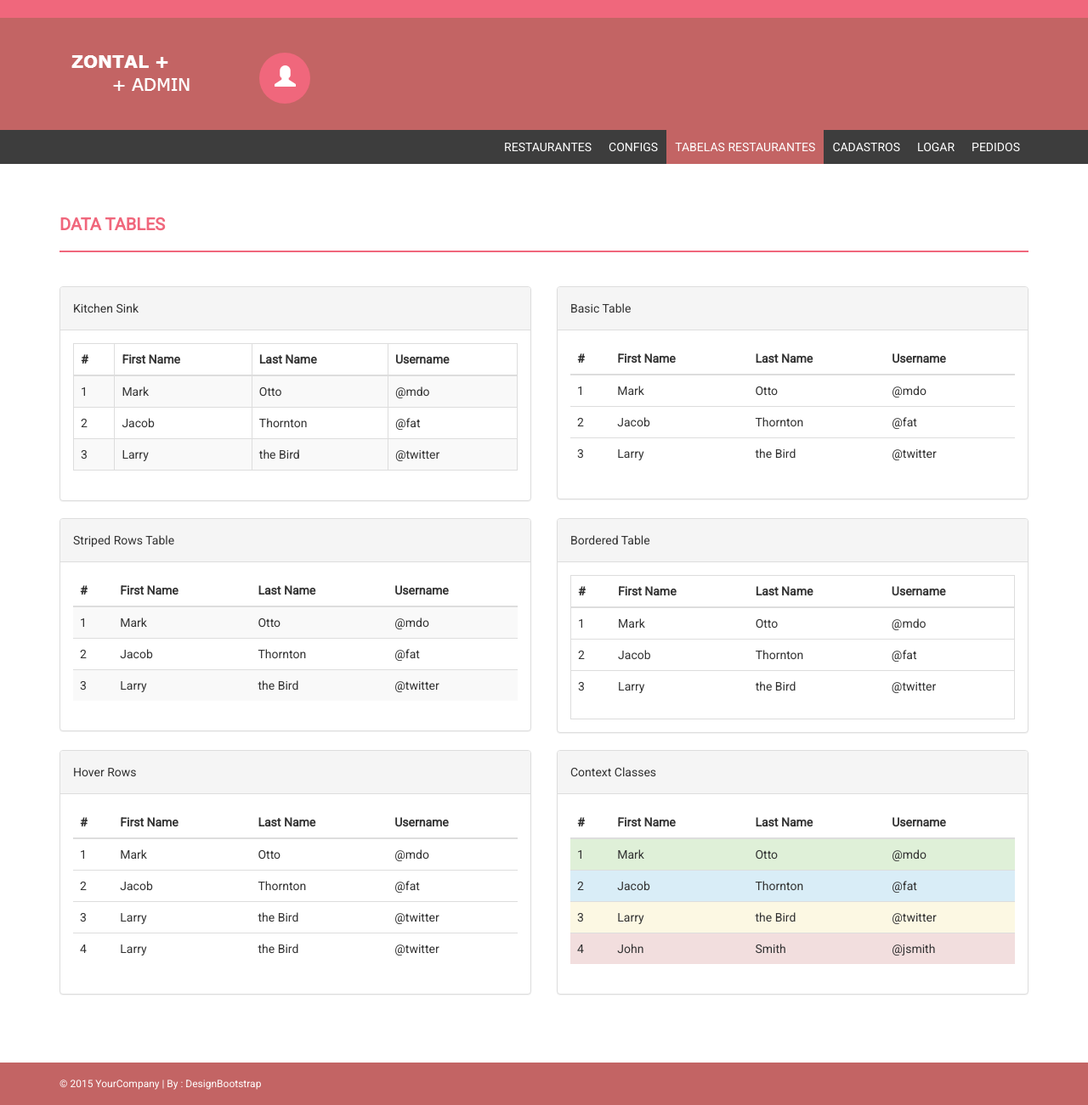
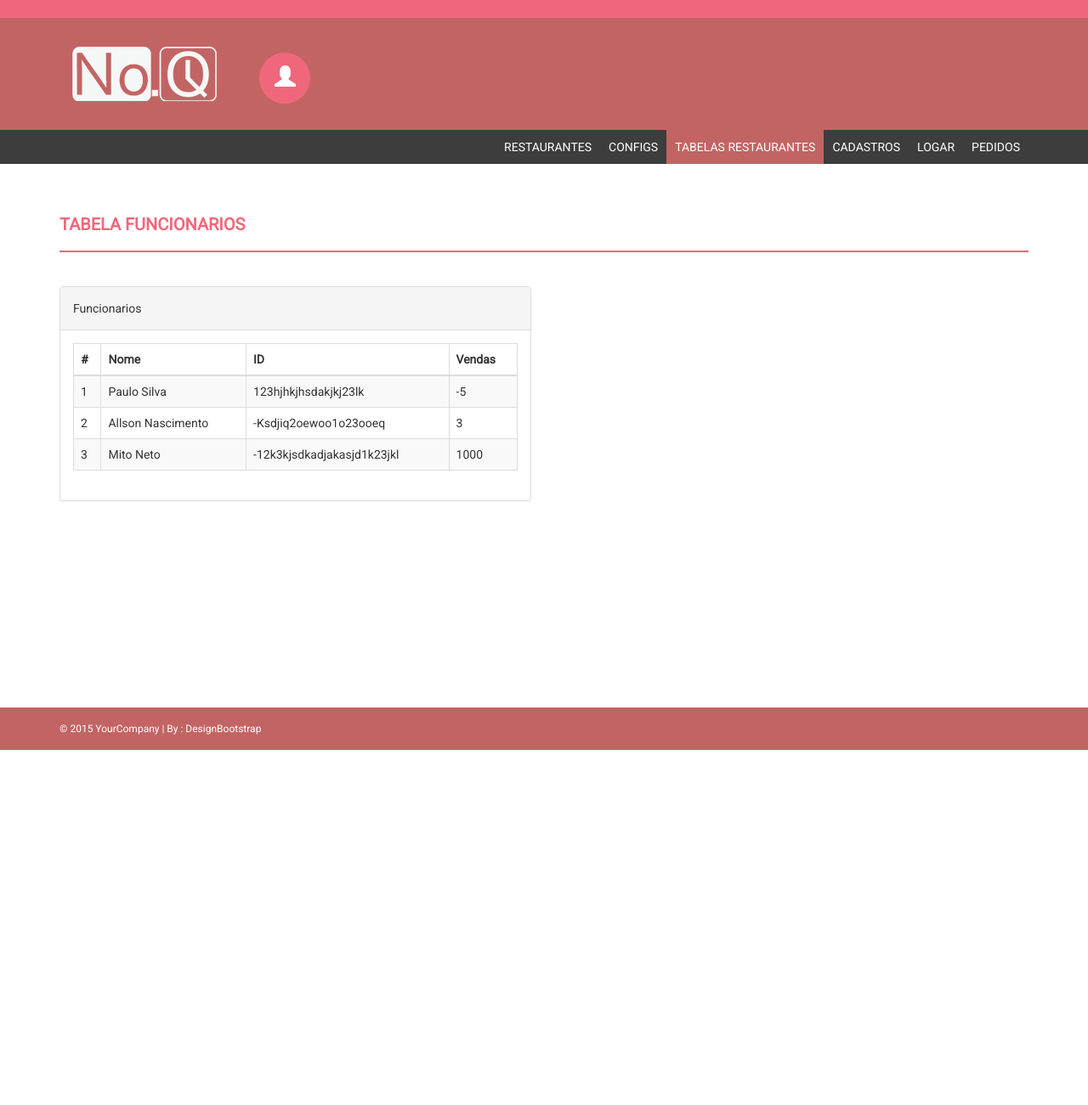
Before and after one commit to rojefferson/siteprojetao, a PHP site: page /templates/table.html in a window 1280 px wide. Shown: the whole page at 85% size. After the commit the page ends 883 px from the top, so only its background shows below. Run offline with PHP 8.4, Linux system fonts and the light colour scheme.

Commit message:
site basico funcionando

```diff
--- a/projetao/templates/mapa.phtml
+++ b/projetao/templates/mapa.phtml
@@ -1,4 +1,4 @@
-<!DOCTYPE html>
+    <!DOCTYPE html>
 <html>
   <head>
     <style type="text/css">
--- a/projetao/templates/table.html
+++ b/projetao/templates/table.html
@@ -111,7 +111,7 @@
         <div class="container">
             <div class="row">
                     <div class="col-md-12">
-                        <h1 class="page-head-line">Data Tables</h1>
+                        <h1 class="page-head-line">Tabela Funcionarios</h1>
                     </div>
                 </div>
                 <div class="row">
@@ -119,7 +119,7 @@
                   <!--   Kitchen Sink -->
                     <div class="panel panel-default">
                         <div class="panel-heading">
-                            Kitchen Sink
+                          Funcionarios
                         </div>
                         <div class="panel-body">
                             <div class="table-responsive">
@@ -127,29 +127,29 @@
                                     <thead>
                                         <tr>
                                             <th>#</th>
-                                            <th>First Name</th>
-                                            <th>Last Name</th>
-                                            <th>Username</th>
+                                            <th>Nome</th>
+                                            <th>ID</th>
+                                            <th>Vendas</th>
                                         </tr>
                                     </thead>
                                     <tbody>
                                         <tr>
                                             <td>1</td>
-                                            <td>Mark</td>
-                                            <td>Otto</td>
-                                            <td>@mdo</td>
+                                            <td>Paulo Silva</td>
+                                            <td>123hjhkjhsdakjkj23lk</td>
+                                            <td>-5</td>
                                         </tr>
                                         <tr>
                                             <td>2</td>
-                                            <td>Jacob</td>
-                                            <td>Thornton</td>
-                                            <td>@fat</td>
+                                            <td>Allson Nascimento</td>
+                                            <td>-Ksdjiq2oewoo1o23ooeq</td>
+                                            <td>3</td>
                                         </tr>
                                         <tr>
                                             <td>3</td>
-                                            <td>Larry</td>
-                                            <td>the Bird</td>
-                                            <td>@twitter</td>
+                                            <td>Mito Neto</td>
+                                            <td>-12k3kjsdkadjakasjd1k23jkl</td>
+                                            <td>1000</td>
                                         </tr>
                                     </tbody>
                                 </table>
@@ -158,237 +158,7 @@
                     </div>
                      <!-- End  Kitchen Sink -->
                 </div>
-                <div class="col-md-6">
-                     <!--   Basic Table  -->
-                    <div class="panel panel-default">
-                        <div class="panel-heading">
-                            Basic Table
-                        </div>
-                        <div class="panel-body">
-                            <div class="table-responsive">
-                                <table class="table">
-                                    <thead>
-                                        <tr>
-                                            <th>#</th>
-                                            <th>First Name</th>
-                                            <th>Last Name</th>
-                                            <th>Username</th>
-                                        </tr>
-                                    </thead>
-                                    <tbody>
-                                        <tr>
-                                            <td>1</td>
-                                            <td>Mark</td>
-                                            <td>Otto</td>
-                                            <td>@mdo</td>
-                                        </tr>
-                                        <tr>
-                                            <td>2</td>
-                                            <td>Jacob</td>
-                                            <td>Thornton</td>
-                                            <td>@fat</td>
-                                        </tr>
-                                        <tr>
-                                            <td>3</td>
-                                            <td>Larry</td>
-                                            <td>the Bird</td>
-                                            <td>@twitter</td>
-                                        </tr>
-                                    </tbody>
-                                </table>
-                            </div>
-                        </div>
-                    </div>
-                      <!-- End  Basic Table  -->
-                </div>
-            </div>
-                <div class="row">
-                <div class="col-md-6">
-                      <!--    Striped Rows Table  -->
-                    <div class="panel panel-default">
-                        <div class="panel-heading">
-                            Striped Rows Table
-                        </div>
-                        <div class="panel-body">
-                            <div class="table-responsive">
-                                <table class="table table-striped">
-                                    <thead>
-                                        <tr>
-                                            <th>#</th>
-                                            <th>First Name</th>
-                                            <th>Last Name</th>
-                                            <th>Username</th>
-                                        </tr>
-                                    </thead>
-                                    <tbody>
-                                        <tr>
-                                            <td>1</td>
-                                            <td>Mark</td>
-                                            <td>Otto</td>
-                                            <td>@mdo</td>
-                                        </tr>
-                                        <tr>
-                                            <td>2</td>
-                                            <td>Jacob</td>
-                                            <td>Thornton</td>
-                                            <td>@fat</td>
-                                        </tr>
-                                        <tr>
-                                            <td>3</td>
-                                            <td>Larry</td>
-                                            <td>the Bird</td>
-                                            <td>@twitter</td>
-                                        </tr>
-                                    </tbody>
-                                </table>
-                            </div>
-                        </div>
-                    </div>
-                    <!--  End  Striped Rows Table  -->
-                </div>
-                <div class="col-md-6">
-                    <!--    Bordered Table  -->
-                    <div class="panel panel-default">
-                        <div class="panel-heading">
-                            Bordered Table
-                        </div>
-                        <!-- /.panel-heading -->
-                        <div class="panel-body">
-                            <div class="table-responsive table-bordered">
-                                <table class="table">
-                                    <thead>
-                                        <tr>
-                                            <th>#</th>
-                                            <th>First Name</th>
-                                            <th>Last Name</th>
-                                            <th>Username</th>
-                                        </tr>
-                                    </thead>
-                                    <tbody>
-                                        <tr>
-                                            <td>1</td>
-                                            <td>Mark</td>
-                                            <td>Otto</td>
-                                            <td>@mdo</td>
-                                        </tr>
-                                        <tr>
-                                            <td>2</td>
-                                            <td>Jacob</td>
-                                            <td>Thornton</td>
-                                            <td>@fat</td>
-                                        </tr>
-                                        <tr>
-                                            <td>3</td>
-                                            <td>Larry</td>
-                                            <td>the Bird</td>
-                                            <td>@twitter</td>
-                                        </tr>
-                                    </tbody>
-                                </table>
-                            </div>
-                        </div>
-                    </div>
-                     <!--  End  Bordered Table  -->
-                </div>
-            </div>
-                <div class="row">
-                <div class="col-md-6">
-                     <!--    Hover Rows  -->
-                    <div class="panel panel-default">
-                        <div class="panel-heading">
-                            Hover Rows
-                        </div>
-                        <div class="panel-body">
-                            <div class="table-responsive">
-                                <table class="table table-hover">
-                                    <thead>
-                                        <tr>
-                                            <th>#</th>
-                                            <th>First Name</th>
-                                            <th>Last Name</th>
-                                            <th>Username</th>
-                                        </tr>
-                                    </thead>
-                                    <tbody>
-                                        <tr>
-                                            <td>1</td>
-                                            <td>Mark</td>
-                                            <td>Otto</td>
-                                            <td>@mdo</td>
-                                        </tr>
-                                        <tr>
-                                            <td>2</td>
-                                            <td>Jacob</td>
-                                            <td>Thornton</td>
-                                            <td>@fat</td>
-                                        </tr>
-                                        <tr>
-                                            <td>3</td>
-                                            <td>Larry</td>
-                                            <td>the Bird</td>
-                                            <td>@twitter</td>
-                                        </tr>
-                                        <tr>
-                                            <td>4</td>
-                                            <td>Larry</td>
-                                            <td>the Bird</td>
-                                            <td>@twitter</td>
-                                        </tr>
-                                    </tbody>
-                                </table>
-                            </div>
-                        </div>
-                    </div>
-                    <!-- End  Hover Rows  -->
-                </div>
-                <div class="col-md-6">
-                     <!--    Context Classes  -->
-                    <div class="panel panel-default">
 
-                        <div class="panel-heading">
-                            Context Classes
-                        </div>
-
-                        <div class="panel-body">
-                            <div class="table-responsive">
-                                <table class="table">
-                                    <thead>
-                                        <tr>
-                                            <th>#</th>
-                                            <th>First Name</th>
-                                            <th>Last Name</th>
-                                            <th>Username</th>
-                                        </tr>
-                                    </thead>
-                                    <tbody>
-                                        <tr class="success">
-                                            <td>1</td>
-                                            <td>Mark</td>
-                                            <td>Otto</td>
-                                            <td>@mdo</td>
-                                        </tr>
-                                        <tr class="info">
-                                            <td>2</td>
-                                            <td>Jacob</td>
-                                            <td>Thornton</td>
-                                            <td>@fat</td>
-                                        </tr>
-                                        <tr class="warning">
-                                            <td>3</td>
-                                            <td>Larry</td>
-                                            <td>the Bird</td>
-                                            <td>@twitter</td>
-                                        </tr>
-                                        <tr class="danger">
-                                            <td>4</td>
-                                            <td>John</td>
-                                            <td>Smith</td>
-                                            <td>@jsmith</td>
-                                        </tr>
-                                    </tbody>
-                                </table>
-                            </div>
-                        </div>
                     </div>
                     <!--  end  Context Classes  -->
                 </div>
```
Also changed, not shown: projetao/public/banco.js (+133 -4 lines), projetao/templates/blank.html (+72 -6 lines), projetao/templates/forms.html (+15 -25 lines), projetao/templates/index.html (+41 -3 lines), projetao/templates/login.html (+5 -8 lines), projetao/templates/ui.html (+7 -20 lines), projetao/public/assets/img/64-64.jpg, projetao/public/assets/img/logo.png, projetao/public/dist/js/funcoes.js (deleted).
